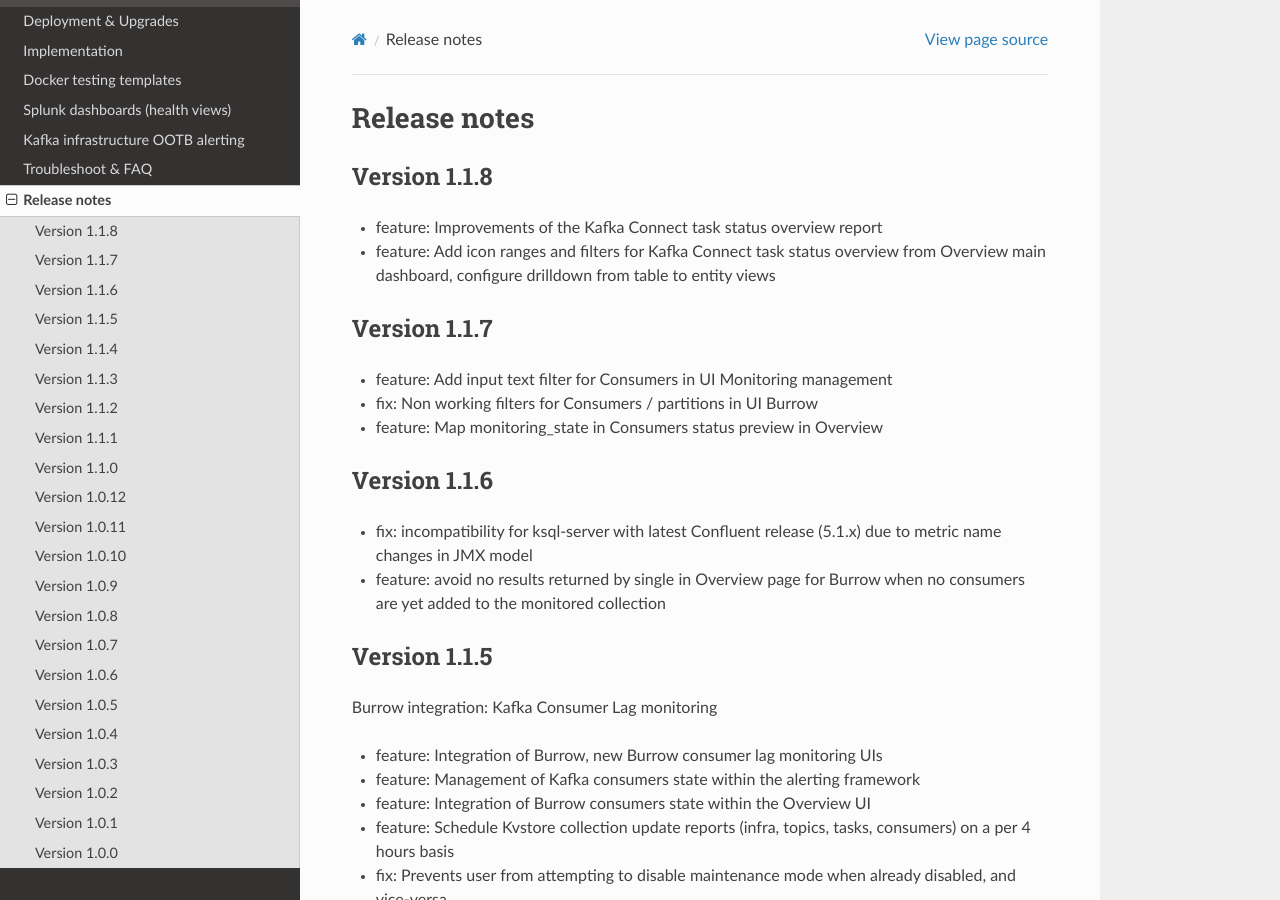
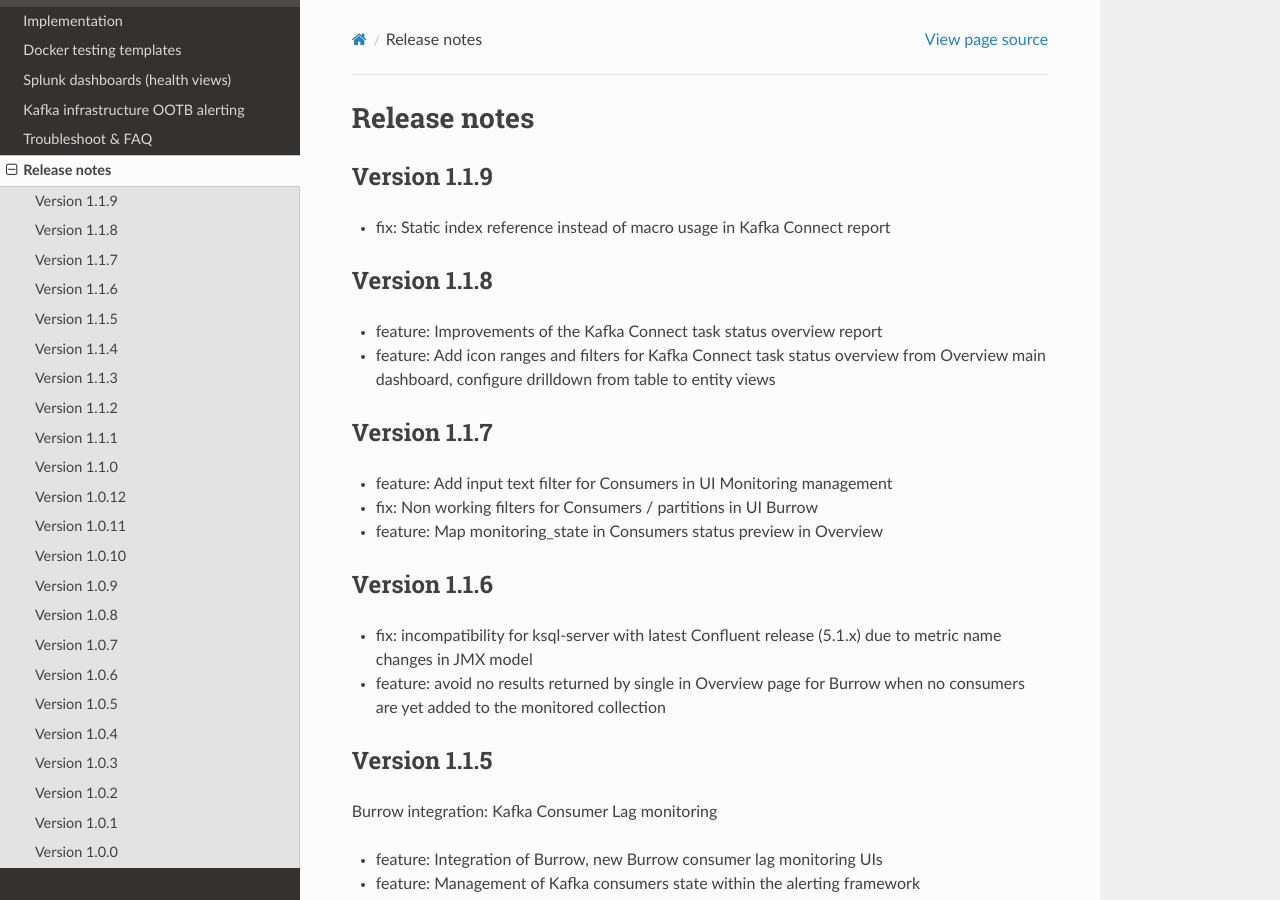
Before and after one commit to guilhemmarchand/telegraf-kafka, a Sphinx documentation site: the page built from docs/releasenotes.rst, in a window 1280 px wide and 900 px high. Built offline with Sphinx 7.4.7 and the Read the Docs theme 2.0.0, drawn with Linux system fonts in a browser that asks for light colours.

Commit message:
Version 1.1.9

```diff
--- a/docs/releasenotes.rst
+++ b/docs/releasenotes.rst
@@ -1,5 +1,10 @@
 Release notes
 #############
+
+Version 1.1.9
+=============
+
+- fix: Static index reference instead of macro usage in Kafka Connect report
 
 Version 1.1.8
 =============
```
Also changed, not shown: 4 other files.
